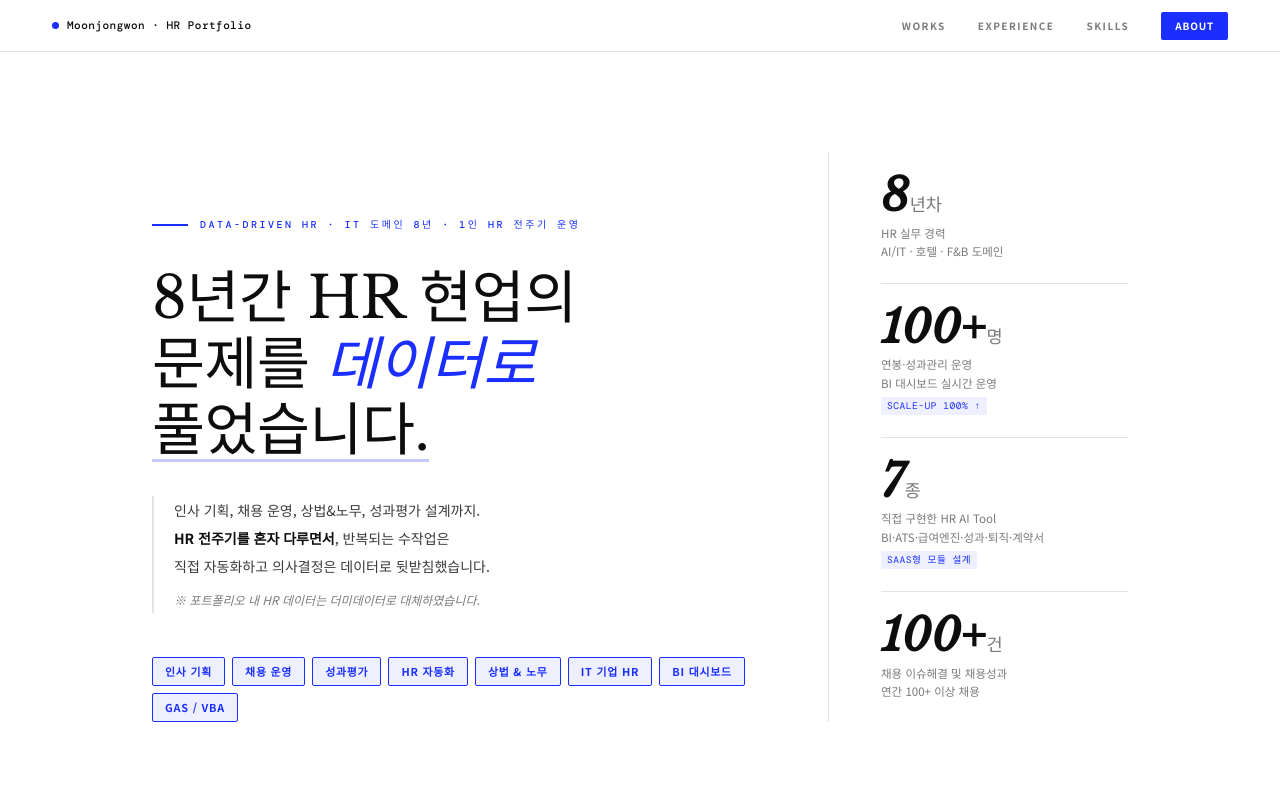
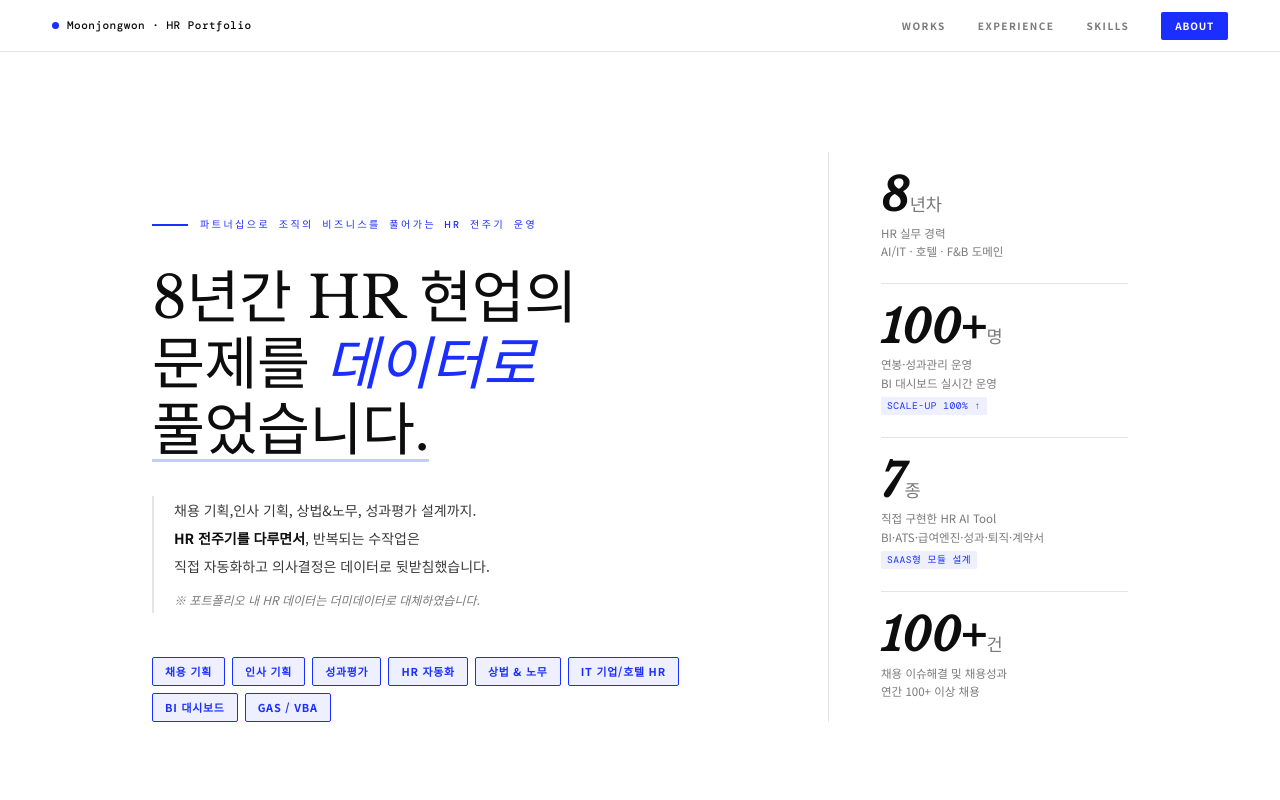
Before and after one commit to moonjeah0515-dotcom/HR_-, a plain HTML site: page index.html in a window 1280 px wide. Shown: the top 800 px of the page. Drawn offline with nearby package versions, Linux system fonts and the light colour scheme.

Commit message:
Update index.html

```diff
--- a/index.html
+++ b/index.html
@@ -176,20 +176,20 @@ body{font-family:var(--sans);background:var(--white);color:var(--ink);font-size:
 
 <section class="hero">
   <div class="hero-left">
-    <div class="hero-kicker">Data-Driven HR · IT 도메인 8년 · 1인 HR 전주기 운영</div>
+    <div class="hero-kicker">파트너십으로 조직의 비즈니스를 풀어가는 HR 전주기 운영</div>
     <h1 class="hero-h1">
       8년간 HR 현업의<br>
       문제를 <em>데이터로</em><br>
       <span class="underline">풀었습니다.</span>
     </h1>
     <p class="hero-sub">
-      인사 기획, 채용 운영, 상법&노무, 성과평가 설계까지.<br>
-      <strong>HR 전주기를 혼자 다루면서</strong>, 반복되는 수작업은<br>
+      채용 기획,인사 기획, 상법&노무, 성과평가 설계까지.<br>
+      <strong>HR 전주기를 다루면서</strong>, 반복되는 수작업은<br>
       직접 자동화하고 의사결정은 데이터로 뒷받침했습니다.<br>
       <span class="note">※ 포트폴리오 내 HR 데이터는 더미데이터로 대체하였습니다.</span>
     </p>
     <div class="hero-tag-row">
-      <span class="htag hi">인사 기획</span><span class="htag hi">채용 운영</span><span class="htag hi">성과평가</span><span class="htag hi">HR 자동화</span><span class="htag hi">상법 & 노무</span><span class="htag hi">IT 기업 HR</span><span class="htag hi">BI 대시보드</span><span class="htag hi">GAS / VBA</span>
+      <span class="htag hi">채용 기획</span><span class="htag hi">인사 기획</span><span class="htag hi">성과평가</span><span class="htag hi">HR 자동화</span><span class="htag hi">상법 & 노무</span><span class="htag hi">IT 기업/호텔 HR</span><span class="htag hi">BI 대시보드</span><span class="htag hi">GAS / VBA</span>
     </div>
   </div>
   <div class="hero-right">
```
